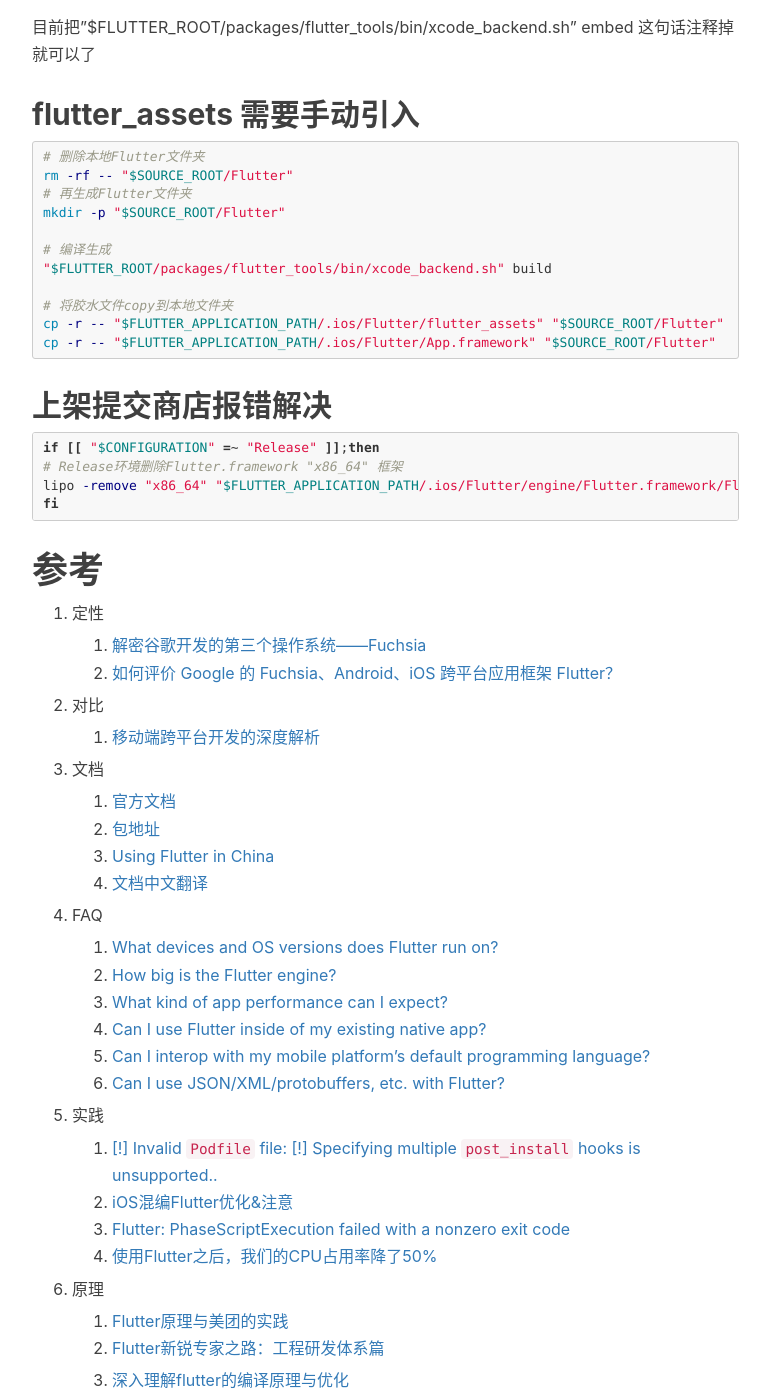
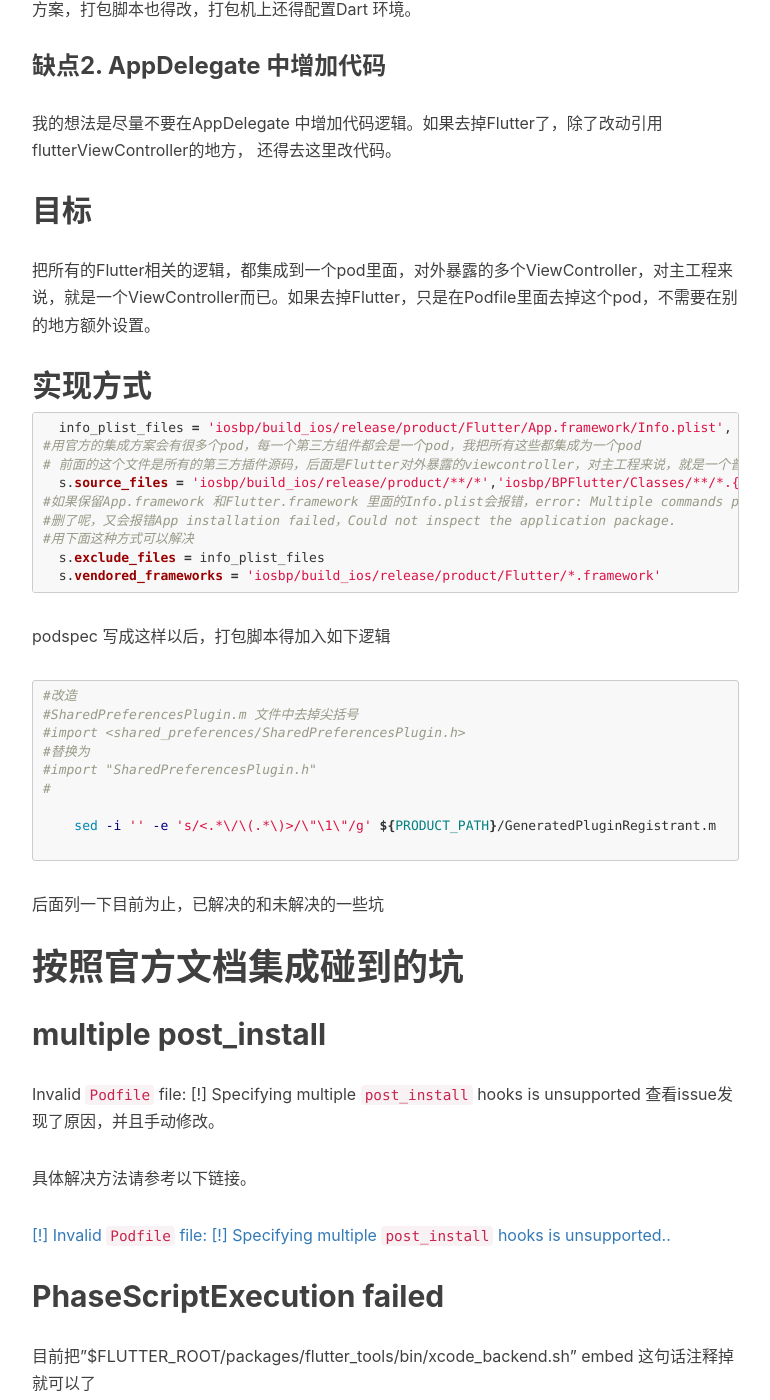
Before and after one commit to toolazytoname/toolazytoname.github.io, a Jekyll site: the page built from _posts/2019-02-14-flutter-Get-Started.markdown, in a window 1280 px wide and 1400 px high, scrolled down 1380 px. Shown: the whole window, without its empty margins (233-1003 px from the left). Built offline with Jekyll 4.4.1, drawn with Linux system fonts in a browser that asks for light colours; nearby versions of some CDN libraries; comment, search, counter and statistics services are not loaded; some of the changed text lies outside the part shown.

Commit message:
edit 2019-02-14-flutter-Get-Started.markdown

```diff
--- a/_posts/2019-02-14-flutter-Get-Started.markdown
+++ b/_posts/2019-02-14-flutter-Get-Started.markdown
@@ -1,7 +1,7 @@
 ---
 
 layout: post
-title:  "flutter 初尝"
+title:  "Flutter集成初体验"
 date:   2019-2-14 11:01:32 +0800
 categories: iOS
 catalog:  true
@@ -11,27 +11,73 @@
 
 
 
-# 效果
+# 官方集成方案
 
-照着文档试了一下flutter，实现了以下功能。集成进App的方式不太优雅，需要手动修改很多配置，如果集成进来，打包脚本也需要做相应的修改。
+在Flutter 的FAQ里面有这么一个问题
+
+### Can I use Flutter inside of my existing native app?
+
+Yes, you can embed a Flutter view in your existing Android or iOS app, however our tooling is currently not fully optimized for this use case (see [issue #14821](https://github.com/flutter/flutter/issues/14821) for details).
+
+Two current demonstrations of this are the [platform_view](https://github.com/flutter/flutter/tree/master/examples/platform_view) and [flutter_view](https://github.com/flutter/flutter/tree/master/examples/flutter_view) examples. Some initial documentation is available in the wiki page [Add Flutter to existing apps](https://github.com/flutter/flutter/wiki/Add-Flutter-to-existing-apps).
+
+看了才发现，Google官方对这一点支持的不太友好，能实现，但过程极度不优雅。国内有几篇文章都分享了如何优雅集成，
+
+* [闲鱼flutter混合工程持续集成最佳实践]([**https://www.yuque.com/xytech/flutter/pfoy9x**](https://www.yuque.com/xytech/flutter/pfoy9x))
+
+* [Now直播iOS Flutter混合工程实践](https://juejin.im/post/5b6cea3c6fb9a04fca3ca608)
+
+* [使用Flutter之后，我们的CPU占用率降了50%](https://mp.weixin.qq.com/s/NtwHJLwMigNG-SSr9DDDIQ)
+
+* [从零搭建 iOS Native Flutter 混合工程 ]([**https://juejin.im/post/5c3ae5ef518825242165c5ca**](https://juejin.im/post/5c3ae5ef518825242165c5ca))
+  * 这篇比较详细，还发了打包脚本的源码
 
 
 
-1. 完整独立的App，hello world
-2. 引入外部包，扩展功能
-3. 完成了意见widget，列表展示
-4. dart 网络请求，使用  import 'package:http/http.dart' as http;
-5. json 解析
-6. 性能问题
-7. 动态下发，不支持
-8. 集成进现有App，同时支持Hot Reload
-9. 原生页面和现有页面交互，参数传递。方法相互调用
-10. 不支持动态下发
-11. 手势？还没试
+# 集成方案选择
 
+官方的集成主要有两点不太合理
 
+### 缺点1. 主工程的设置
+我需要在主工程上，增加一个Run Script，同时在Podfile 里面增加一段设置脚本。因为不会是所有的同事都参与到Flutter 开发过程中，总不能让所有iOS开发都安装Dart环境吧。另外，如果采用这种方案，打包脚本也得改，打包机上还得配置Dart 环境。
 
-# 坑
+### 缺点2. AppDelegate 中增加代码
+我的想法是尽量不要在AppDelegate 中增加代码逻辑。如果去掉Flutter了，除了改动引用flutterViewController的地方， 还得去这里改代码。
+
+## 目标
+把所有的Flutter相关的逻辑，都集成到一个pod里面，对外暴露的多个ViewController，对主工程来说，就是一个ViewController而已。如果去掉Flutter，只是在Podfile里面去掉这个pod，不需要在别的地方额外设置。
+
+## 实现方式
+
+~~~ruby
+  info_plist_files = 'iosbp/build_ios/release/product/Flutter/App.framework/Info.plist', 'iosbp/build_ios/release/product/Flutter/Flutter.framework/Info.plist'
+#用官方的集成方案会有很多个pod，每一个第三方组件都会是一个pod，我把所有这些都集成为一个pod
+# 前面的这个文件是所有的第三方插件源码，后面是Flutter对外暴露的viewcontroller，对主工程来说，就是一个普通的ViewController而已。
+  s.source_files = 'iosbp/build_ios/release/product/**/*','iosbp/BPFlutter/Classes/**/*.{h,m}'
+#如果保留App.framework 和Flutter.framework 里面的Info.plist会报错，error: Multiple commands produce '/Info.plist’；
+#删了呢，又会报错App installation failed，Could not inspect the application package.
+#用下面这种方式可以解决
+  s.exclude_files = info_plist_files
+  s.vendored_frameworks = 'iosbp/build_ios/release/product/Flutter/*.framework'
+~~~
+
+podspec 写成这样以后，打包脚本得加入如下逻辑
+
+~~~shell
+#改造
+#SharedPreferencesPlugin.m 文件中去掉尖括号
+#import <shared_preferences/SharedPreferencesPlugin.h>
+#替换为
+#import "SharedPreferencesPlugin.h"
+#
+
+    sed -i '' -e 's/<.*\/\(.*\)>/\"\1\"/g' ${PRODUCT_PATH}/GeneratedPluginRegistrant.m
+
+~~~
+
+后面列一下目前为止，已解决的和未解决的一些坑
+
+# 按照官方文档集成碰到的坑
 
 ## multiple post_install
 Invalid `Podfile` file: [!] Specifying multiple `post_install` hooks is unsupported
@@ -75,45 +121,131 @@
 
 
 
+同时为了能在模拟器上编译通过，我用脚本增加了条件编译
+
+~~~shell
+function travFolder()
+{
+  for file in `ls $1`
+  do
+    local path=$1"/"$file
+    if [ -d $path ]
+     then
+      # 跳过framework
+      if [ "${path##*.}" != "framework" ]; then
+        travFolder $path
+      fi
+    else
+      add_compile_condition $path
+    fi
+  done
+}
+
+function add_compile_condition() {
+  filename=$1
+  if [ "${filename##*.}" = "h" -o "${filename##*.}" = "m" ]; then
+    echo "add compile condition in file $1"
+    # sed -i '1 #if !TARGET_OS_SIMULATOR' - $1
+    echo -e "#if !TARGET_OS_SIMULATOR\n`cat $1`" >$1
+    echo "#endif">>$1
+  fi
+}
+
+~~~
+
+
+
+五花八门坑
+
+## 在iOS 9 上启动崩溃
+
+GitHub 上面有一个[issue](https://github.com/flutter/flutter/issues/30834)
+
+在iOS 9 上启动崩溃，debug不崩溃，把线拔掉，重启，崩溃.崩溃输出的堆栈在上面这个issue 里面都有。
+
+事后用otool -l /path/to/App 对比了一下输出结果，有问题的那个App确实没有如下这个Load command。
+
+~~~shell
+Load command 10
+          cmd LC_LOAD_DYLIB
+      cmdsize 56
+         name /usr/lib/libSystem.B.dylib (offset 24)
+   time stamp 2 Thu Jan  1 08:00:02 1970
+      current version 1252.200.5
+compatibility version 1.0.0
+~~~
+
+
+
+##  App installation failed，Could not inspect the application package.error: Multiple commands produce '/Info.plist’
+
+如果保留App.framework 和Flutter.framework 里面的Info.plist会报错，error: Multiple commands produce '/Info.plist’；
+
+删了呢，又会报错App installation failed，Could not inspect the application package.
+
+更可恶的是如果保留Info.plist，
+
+~~~ruby
+#在主工程的podfile 里面，路径指向本地没问题，
+pod 'BPFlutter', :path => '../BPFlutter'
+#指向远端 就报错
+pod 'BPFlutter', :git => 'http://gitlab.*****.com/WP/Mobile/IOS/BPFlutter.git', :tag => '0.1.4'
+~~~
+
+**有一个解决方案是，直接把Xcode 10 新升级的**构建系统起名“New Build System”（新构建系统），切换回旧的构建系统称为 legacy build system （传统构建系统）。
+
+但其实不用这么操作，在Podfile里面这设置就可以了
+
+~~~ruby
+  info_plist_files = 'iosbp/build_ios/release/product/Flutter/App.framework/Info.plist', 'iosbp/build_ios/release/product/Flutter/Flutter.framework/Info.plist'
+  s.source_files = 'iosbp/build_ios/release/product/**/*','iosbp/BPFlutter/Classes/**/*.{h,m}'
+  s.exclude_files = info_plist_files
+  s.vendored_frameworks = 'iosbp/build_ios/release/product/Flutter/*.framework'
+~~~
+
+简单说，就是这个info.plist文件目录里要有,但是得排除出去。有谁知道原因吗？
+
+
+
+## Initial route 的问题,初始化传参
+
+参看这个[issue](https://github.com/flutter/flutter/issues/27216),就可以解决了。
+
+
+
+未解决：
+
+## 如果iOS有一个UIScrollview 套一个 flutter 的ListView。手势会有冲突。
+
+[Issue](https://github.com/flutter/flutter/issues/27071)
+
+目前最好的解决方案是外部实现一个UIScrollview子类，添加如下方法。
+
+~~~objective-c
+- (BOOL)gestureRecognizerShouldBegin:(UIPanGestureRecognizer *)panGestureRecognizer{
+//    当在Flutter页面
+    if ([self bpw_currentVisibleIndex] == FlutterIndex) {
+        CGPoint velocity = [panGestureRecognizer velocityInView:panGestureRecognizer.view];
+        //检测到手势是横滑的，外部scrollview应该接受这个手势的相应，反之
+        BOOL isHorizonPan = fabs(velocity.x) > fabs(velocity.y);
+        return isHorizonPan;
+    }
+    return YES;
+}
+
+~~~
+
+缺点是，如果Flutter的ListView如果本身就有横滑的区域，isHorizonPan判断条件，就不好使了。
+
+Flutter native ，同时断点调试，未实现。
 
 
 # 参考
 
-1. 定性
+文档
 
-   1. [解密谷歌开发的第三个操作系统——Fuchsia](https://mp.weixin.qq.com/s/a8TzBUQhhQI21XxzuUGbHA)
-   2. [如何评价 Google 的 Fuchsia、Android、iOS 跨平台应用框架 Flutter？](https://www.zhihu.com/question/50156415)
-
-2. 对比
-
-   1. [移动端跨平台开发的深度解析](https://juejin.im/post/5b395eb96fb9a00e556123ef )
-
-3. 文档
-
-   1. [官方文档](https://flutter.io/docs/get-started/codelab)
-   2. [包地址](https://pub.dartlang.org/flutter/packages?q=json)
-   3. [Using Flutter in China](https://flutter.io/community/china)
-   4. [文档中文翻译](https://flutterchina.club/)
-
-4. FAQ
-
-   1. [What devices and OS versions does Flutter run on?](https://flutter.io/docs/resources/faq#what-devices-and-os-versions-does-flutter-run-on)
-   2. [How big is the Flutter engine?](https://flutter.io/docs/resources/faq#how-big-is-the-flutter-engine)
-   3. [What kind of app performance can I expect?](https://flutter.io/docs/resources/faq#what-kind-of-app-performance-can-i-expect)
-   4. [Can I use Flutter inside of my existing native app?](https://flutter.io/docs/resources/faq#can-i-use-flutter-inside-of-my-existing-native-app)
-   5. [Can I interop with my mobile platform’s default programming language?](https://flutter.io/docs/resources/faq#can-i-interop-with-my-mobile-platforms-default-programming-language)
-   6. [Can I use JSON/XML/protobuffers, etc. with Flutter?](https://flutter.io/docs/resources/faq#can-i-use-jsonxmlprotobuffers-etc-with-flutter)
-
-5. 实践
-
-   1. [[!] Invalid `Podfile` file: [!] Specifying multiple `post_install` hooks is unsupported..](https://github.com/flutter/flutter/issues/26212)
-   2. [iOS混编Flutter优化&注意](https://www.jianshu.com/p/0ec95723909c)
-   3. [Flutter: PhaseScriptExecution failed with a nonzero exit code](https://www.jianshu.com/p/3106715ea9a3)
-   4. [使用Flutter之后，我们的CPU占用率降了50%](https://mp.weixin.qq.com/s/NtwHJLwMigNG-SSr9DDDIQ)
-
-6. 原理
-
-   1. [Flutter原理与美团的实践](https://www.jianshu.com/p/e6cd8584fdbb?utm_campaign=maleskine&utm_content=note&utm_medium=seo_notes&utm_source=recommendation)
-   2. [Flutter新锐专家之路：工程研发体系篇](https://www.jianshu.com/p/5ffc83904971?utm_campaign=maleskine&utm_content=note&utm_medium=seo_notes&utm_source=recommendation)
-
-   1. [深入理解flutter的编译原理与优化](https://yq.aliyun.com/articles/604052)
+1. [官方文档](https://flutter.io/docs/get-started/codelab)
+2. [包地址](https://pub.dartlang.org/flutter/packages?q=json)
+3. [Using Flutter in China](https://flutter.io/community/china)
+4.  [Flutter中文网](https://flutterchina.club/) [《Flutter实战》](https://book.flutterchina.club/)
+5. [flutter 社区中文资源](https://flutter-io.cn)
```
